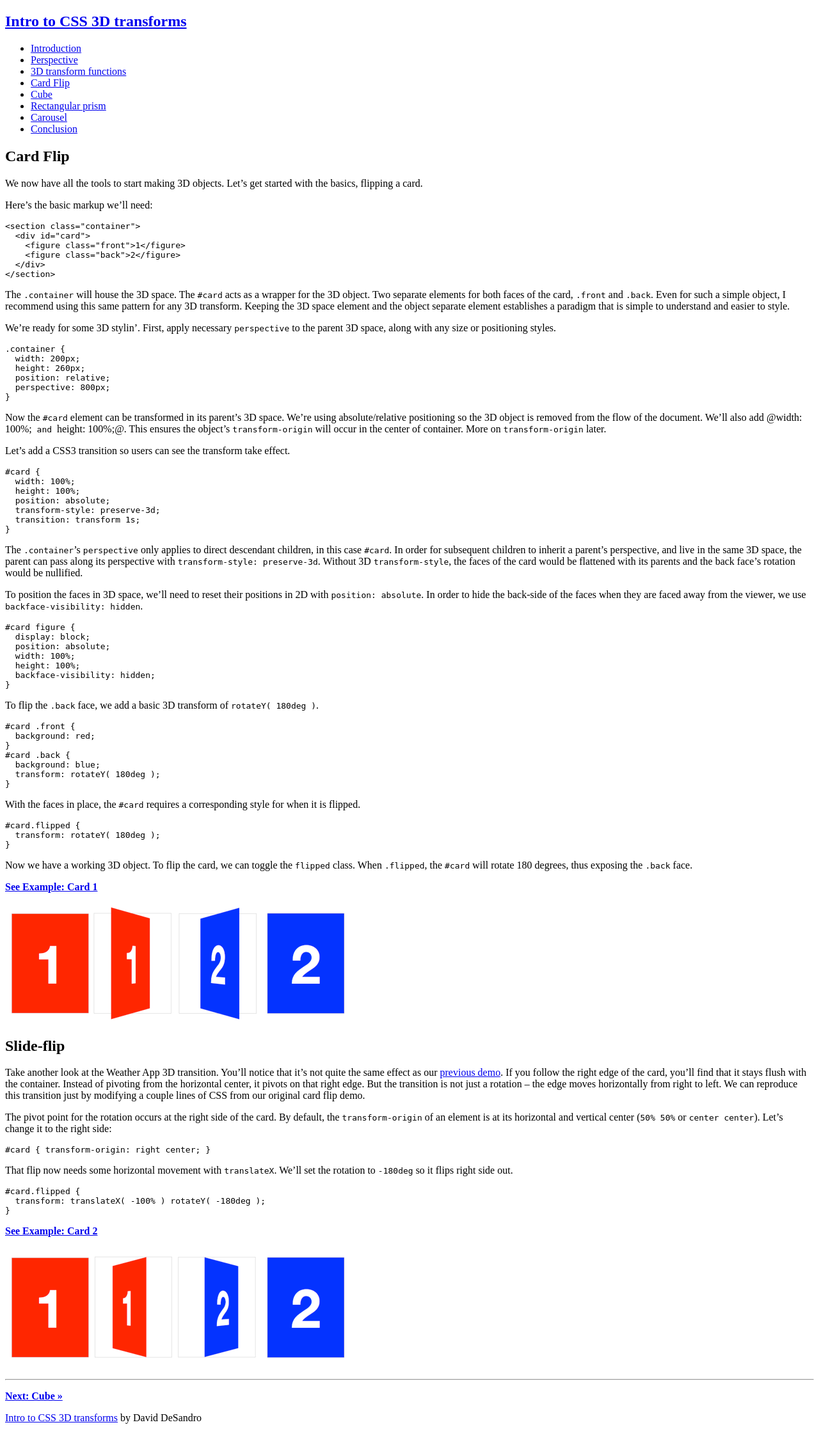
After one commit to jiggabits/veryrarecandy, a PHP site: the page made by css/Card Flip · Intro to CSS 3D transforms › Docs.html in a window 1280 px wide. The commit adds this page. Shown: the whole page at 64% size. Run offline with PHP 8.4, Linux system fonts and the light colour scheme.

Commit message:
finally figured out the gaddam flip card

```diff
--- /dev/null
+++ b/css/Card Flip · Intro to CSS 3D transforms › Docs.html
@@ -0,0 +1,138 @@
+<!DOCTYPE html>
+<!-- saved from url=(0058)http://desandro.github.io/3dtransforms/docs/card-flip.html -->
+<html lang="en"><head><meta http-equiv="Content-Type" content="text/html; charset=UTF-8">
+  <meta charset="utf-8">
+
+  <!-- disable zooming -->
+  <meta name="viewport" content="initial-scale=1.0, user-scalable=0">
+
+  <title>Card Flip · Intro to CSS 3D transforms › Docs</title>
+
+  <link rel="stylesheet" href="http://desandro.github.io/3dtransforms/css/style.css" media="screen">
+
+
+<style type="text/css"></style></head>
+<body class="doc"><div id="StayFocusd-infobar" style="display: none; top: 0px;">
+    <img src="chrome-extension://laankejkbhbdhmipfmgcngdelahlfoji/common/img/eye_19x19_red.png">
+    <span id="StayFocusd-infobar-msg"></span>
+    <span id="StayFocusd-infobar-links">
+        <a href="http://desandro.github.io/3dtransforms/docs/card-flip.html#" id="StayFocusd-infobar-never-show">hide forever</a>&nbsp;&nbsp;|&nbsp;&nbsp;
+        <a href="http://desandro.github.io/3dtransforms/docs/card-flip.html#" id="StayFocusd-infobar-hide">hide once</a>
+    </span>
+</div>
+
+  <nav>
+  <h1><a href="http://desandro.github.io/3dtransforms/">Intro to CSS 3D transforms</a></h1>
+  <ul>
+
+      <li><a href="http://desandro.github.io/3dtransforms/docs/introduction.html">Introduction</a></li>
+
+      <li><a href="http://desandro.github.io/3dtransforms/docs/perspective.html">Perspective</a></li>
+
+      <li><a href="http://desandro.github.io/3dtransforms/docs/3d-transform-functions.html">3D transform functions</a></li>
+
+      <li class="current"><a href="./Card Flip · Intro to CSS 3D transforms › Docs_files/Card Flip · Intro to CSS 3D transforms › Docs.html">Card Flip</a></li>
+
+      <li><a href="http://desandro.github.io/3dtransforms/docs/cube.html">Cube</a></li>
+
+      <li><a href="http://desandro.github.io/3dtransforms/docs/rectangular-prism.html">Rectangular prism</a></li>
+
+      <li><a href="http://desandro.github.io/3dtransforms/docs/carousel.html">Carousel</a></li>
+
+      <li><a href="http://desandro.github.io/3dtransforms/docs/conclusion.html">Conclusion</a></li>
+
+  </ul>
+</nav>
+
+  <section id="content">
+
+    <h1>Card Flip</h1>
+
+    <p>We now have all the tools to start making 3D objects. Let’s get started with the basics, flipping a card.</p>
+
+<p>Here’s the basic markup we’ll need:</p>
+<div class="highlight"><pre><code class="html"><span class="nt">&lt;section</span> <span class="na">class=</span><span class="s">"container"</span><span class="nt">&gt;</span>
+  <span class="nt">&lt;div</span> <span class="na">id=</span><span class="s">"card"</span><span class="nt">&gt;</span>
+    <span class="nt">&lt;figure</span> <span class="na">class=</span><span class="s">"front"</span><span class="nt">&gt;</span>1<span class="nt">&lt;/figure&gt;</span>
+    <span class="nt">&lt;figure</span> <span class="na">class=</span><span class="s">"back"</span><span class="nt">&gt;</span>2<span class="nt">&lt;/figure&gt;</span>
+  <span class="nt">&lt;/div&gt;</span>
+<span class="nt">&lt;/section&gt;</span>
+</code></pre></div>
+<p>The <code>.container</code> will house the 3D space. The <code>#card</code> acts as a wrapper for the 3D object. Two separate elements for both faces of the card, <code>.front</code> and <code>.back</code>. Even for such a simple object, I recommend using this same pattern for any 3D transform. Keeping the 3D space element and the object separate element establishes a paradigm that is simple to understand and easier to style.</p>
+
+<p>We’re ready for some 3D stylin’. First, apply necessary <code>perspective</code> to the parent 3D space, along with any size or positioning styles.</p>
+<div class="highlight"><pre><code class="css"><span class="nc">.container</span> <span class="p">{</span>
+  <span class="k">width</span><span class="o">:</span> <span class="m">200px</span><span class="p">;</span>
+  <span class="k">height</span><span class="o">:</span> <span class="m">260px</span><span class="p">;</span>
+  <span class="k">position</span><span class="o">:</span> <span class="k">relative</span><span class="p">;</span>
+  <span class="n">perspective</span><span class="o">:</span> <span class="m">800px</span><span class="p">;</span>
+<span class="p">}</span>
+</code></pre></div>
+<p>Now the <code>#card</code> element can be transformed in its parent’s 3D space. We’re using absolute/relative positioning so the 3D object is removed from the flow of the document. We’ll also add @width: 100%;<code>  and </code>height: 100%;@. This ensures the object’s <code>transform-origin</code> will occur in the center of container. More on <code>transform-origin</code> later.</p>
+
+<p>Let’s add a CSS3 transition so users can see the transform take effect.</p>
+<div class="highlight"><pre><code class="css"><span class="nf">#card</span> <span class="p">{</span>
+  <span class="k">width</span><span class="o">:</span> <span class="m">100</span><span class="o">%</span><span class="p">;</span>
+  <span class="k">height</span><span class="o">:</span> <span class="m">100</span><span class="o">%</span><span class="p">;</span>
+  <span class="k">position</span><span class="o">:</span> <span class="k">absolute</span><span class="p">;</span>
+  <span class="n">transform</span><span class="o">-</span><span class="n">style</span><span class="o">:</span> <span class="n">preserve</span><span class="m">-3</span><span class="n">d</span><span class="p">;</span>
+  <span class="n">transition</span><span class="o">:</span> <span class="n">transform</span> <span class="m">1s</span><span class="p">;</span>
+<span class="p">}</span>
+</code></pre></div>
+<p>The <code>.container</code>’s <code>perspective</code> only applies to direct descendant children, in this case <code>#card</code>. In order for subsequent children to inherit a parent’s perspective, and live in the same 3D space, the parent can pass along its perspective with <code>transform-style: preserve-3d</code>. Without 3D <code>transform-style</code>, the faces of the card would be flattened with its parents and the back face’s rotation would be nullified.</p>
+
+<p>To position the faces in 3D space, we’ll need to reset their positions in 2D with <code>position: absolute</code>. In order to hide the back-side of the faces when they are faced away from the viewer, we use <code>backface-visibility: hidden</code>.</p>
+<div class="highlight"><pre><code class="css"><span class="nf">#card</span> <span class="nt">figure</span> <span class="p">{</span>
+  <span class="k">display</span><span class="o">:</span> <span class="k">block</span><span class="p">;</span>
+  <span class="k">position</span><span class="o">:</span> <span class="k">absolute</span><span class="p">;</span>
+  <span class="k">width</span><span class="o">:</span> <span class="m">100</span><span class="o">%</span><span class="p">;</span>
+  <span class="k">height</span><span class="o">:</span> <span class="m">100</span><span class="o">%</span><span class="p">;</span>
+  <span class="n">backface</span><span class="o">-</span><span class="k">visibility</span><span class="o">:</span> <span class="k">hidden</span><span class="p">;</span>
+<span class="p">}</span>
+</code></pre></div>
+<p>To flip the <code>.back</code> face, we add a basic 3D transform of <code>rotateY( 180deg )</code>.</p>
+<div class="highlight"><pre><code class="css"><span class="nf">#card</span> <span class="nc">.front</span> <span class="p">{</span>
+  <span class="k">background</span><span class="o">:</span> <span class="nb">red</span><span class="p">;</span>
+<span class="p">}</span>
+<span class="nf">#card</span> <span class="nc">.back</span> <span class="p">{</span>
+  <span class="k">background</span><span class="o">:</span> <span class="nb">blue</span><span class="p">;</span>
+  <span class="n">transform</span><span class="o">:</span> <span class="n">rotateY</span><span class="p">(</span> <span class="m">180</span><span class="n">deg</span> <span class="p">);</span>
+<span class="p">}</span>
+</code></pre></div>
+<p>With the faces in place, the <code>#card</code> requires a corresponding style for when it is flipped.</p>
+<div class="highlight"><pre><code class="css"><span class="nf">#card</span><span class="nc">.flipped</span> <span class="p">{</span>
+  <span class="n">transform</span><span class="o">:</span> <span class="n">rotateY</span><span class="p">(</span> <span class="m">180</span><span class="n">deg</span> <span class="p">);</span>
+<span class="p">}</span>
+</code></pre></div>
+<p>Now we have a working 3D object. To flip the card, we can toggle the <code>flipped</code> class. When <code>.flipped</code>, the <code>#card</code> will rotate 180 degrees, thus exposing the <code>.back</code> face.</p>
+
+<p><a href="http://desandro.github.io/3dtransforms/examples/card-01.html"><strong>See Example: Card 1</strong></a></p>
+
+<p><a href="http://desandro.github.io/3dtransforms/examples/card-01.html"><img src="./Card Flip · Intro to CSS 3D transforms › Docs_files/card-flip01.png" alt="3D card flip transition"></a></p>
+
+<h2 id="slideflip">Slide-flip</h2>
+
+<p>Take another look at the Weather App 3D transition. You’ll notice that it’s not quite the same effect as our <a href="http://desandro.github.io/3dtransforms/examples/card-01.html">previous demo</a>. If you follow the right edge of the card, you’ll find that it stays flush with the container. Instead of pivoting from the horizontal center, it pivots on that right edge. But the transition is not just a rotation – the edge moves horizontally from right to left. We can reproduce this transition just by modifying a couple lines of CSS from our original card flip demo.</p>
+
+<p>The pivot point for the rotation occurs at the right side of the card. By default, the <code>transform-origin</code> of an element is at its horizontal and vertical center (<code>50% 50%</code> or <code>center center</code>). Let’s change it to the right side:</p>
+<div class="highlight"><pre><code class="css"><span class="nf">#card</span> <span class="p">{</span> <span class="n">transform</span><span class="o">-</span><span class="n">origin</span><span class="o">:</span> <span class="k">right</span> <span class="k">center</span><span class="p">;</span> <span class="p">}</span>
+</code></pre></div>
+<p>That flip now needs some horizontal movement with <code>translateX</code>. We’ll set the rotation to <code>-180deg</code> so it flips right side out.</p>
+<div class="highlight"><pre><code class="css"><span class="nf">#card</span><span class="nc">.flipped</span> <span class="p">{</span>
+  <span class="n">transform</span><span class="o">:</span> <span class="n">translateX</span><span class="p">(</span> <span class="m">-100</span><span class="o">%</span> <span class="p">)</span> <span class="n">rotateY</span><span class="p">(</span> <span class="m">-180</span><span class="n">deg</span> <span class="p">);</span>
+<span class="p">}</span>
+</code></pre></div>
+<p><a href="http://desandro.github.io/3dtransforms/examples/card-02-slide-flip.html"><strong>See Example: Card 2</strong></a></p>
+
+<p><a href="http://desandro.github.io/3dtransforms/examples/card-02-slide-flip.html"><img src="./Card Flip · Intro to CSS 3D transforms › Docs_files/card-flip02.png" alt="3D card slide-flip transition"></a></p>
+<hr>
+<p><a href="http://desandro.github.io/3dtransforms/docs/cube.html"><strong>Next: Cube »</strong></a></p>
+
+  </section> <!-- #content -->
+
+  <footer>
+    <p><a href="http://desandro.github.io/3dtransforms/">Intro to CSS 3D transforms</a> by David DeSandro</p>
+  </footer>
+
+
+</body></html>
--- a/css/style.css
+++ b/css/style.css
@@ -9,6 +9,11 @@ body {
 	height: 100%;
 	overflow-x: hidden;
 	padding: 0;
+}
+
+::selection {
+	/* Safari 4-5, Chrome 1-9 */
+	background: #CC99FF;
 }
 
 .panels {
```
Also changed, not shown: other parts of css/style.css (+70 -2 lines), index.html (+20 -0 lines), css/Card Flip · Intro to CSS 3D transforms › Docs_files/card-flip01.png (added), css/Card Flip · Intro to CSS 3D transforms › Docs_files/card-flip02.png (added).
